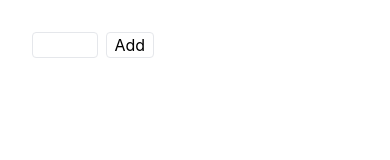
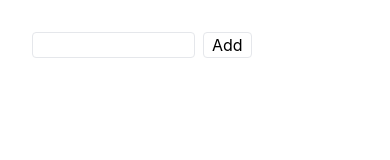
Before and after one commit to Al-Esku/swiss-system, a React (Create React App) app: page / in a window 390 px wide. Shown: the top 160 px of the page. Built offline with nearby package versions, Linux system fonts and the light colour scheme; the HTML template or start-up script is replaced by a standard one.

Commit message:
Minor style changes

```diff
--- a/package.json
+++ b/package.json
@@ -1,7 +1,7 @@
 {
   "homepage": "https://al-esku.github.io/swiss-system",
   "name": "swiss-system",
-  "version": "1.3.4",
+  "version": "1.3.5",
   "private": true,
   "dependencies": {
     "@testing-library/jest-dom": "^5.17.0",
--- a/src/App.tsx
+++ b/src/App.tsx
@@ -384,7 +384,7 @@ function App() {
   }
 
   return (
-    <div className={"grid grid-cols-2"}>
+    <div className={"grid lg:grid-cols-2"}>
 
         <div className={"m-8"}>
             <form onSubmit={(event) => {
@@ -465,7 +465,7 @@ function App() {
                             <tr className={"m-0"}>
                                 <td className={"border-black border-r p-0"}
                                     onClick={() => setIndexOpen(index !== indexOpen ? index : -1)}>
-                                    <div className={getColour(fencer)}>{fencer.rank}.</div>
+                                    <div className={getColour(fencer) + " flex justify-center"}>{fencer.rank}.</div>
                                 </td>
                                 <td className={" p-0"}
                                     onClick={() => setIndexOpen(index !== indexOpen ? index : -1)}>
@@ -559,7 +559,7 @@ function App() {
                     </button>
                 </> : ""}
         </div>
-        <div className={printTarget === "bouts" ? "print-visible" : "print:hidden"}>
+        <div className={"max-lg:ml-8 " + (printTarget === "bouts" ? "print-visible" : "print:hidden")}>
             {started ? <p className={"mt-8 font-semibold "}>Round {rounds} Bouts</p> : ""}
             <form id={"roundForm"} onSubmit={endRound} className={"m-2 "}>
                 {started && rounds > 0 && bouts[rounds - 1].map(bout => (
```
